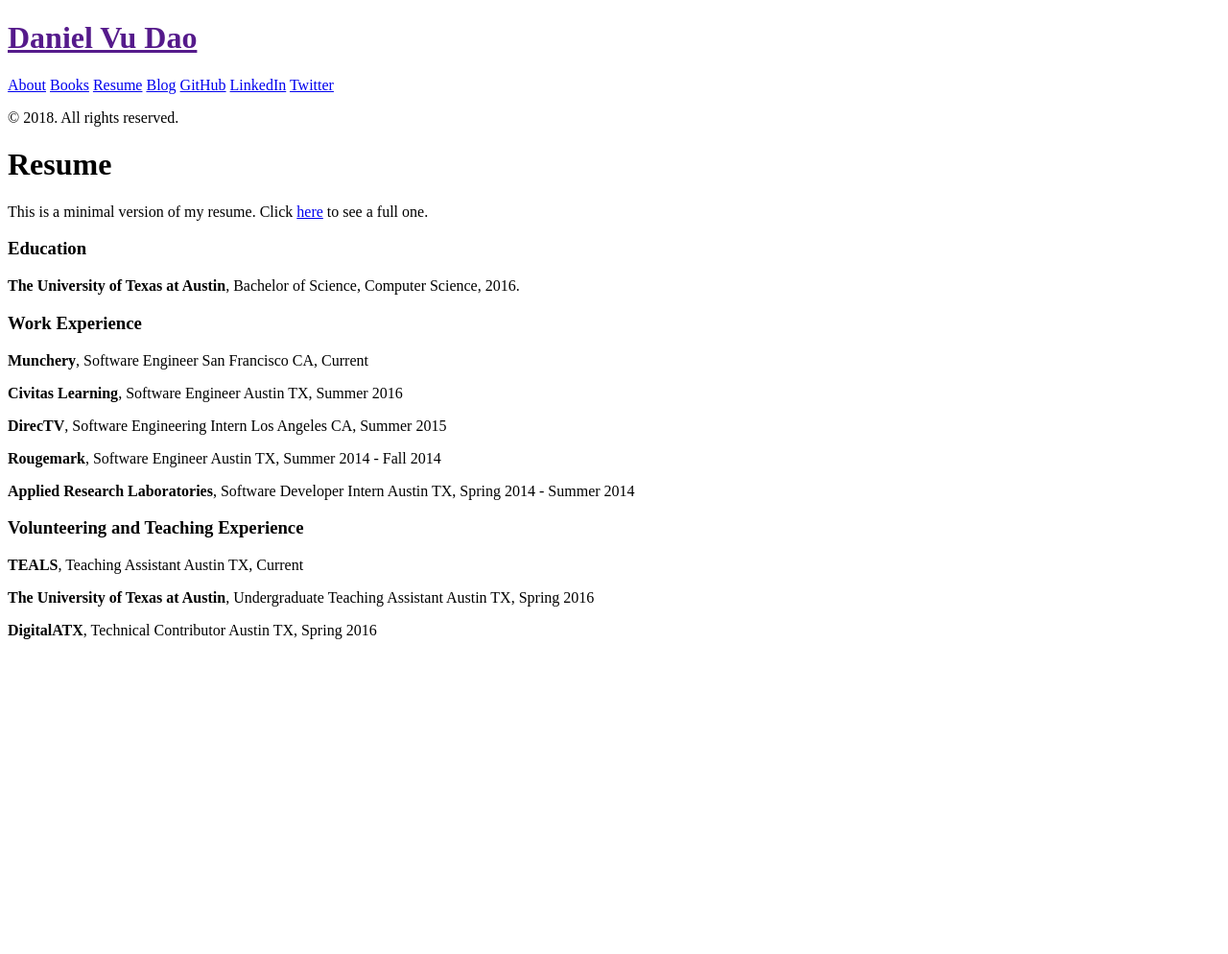
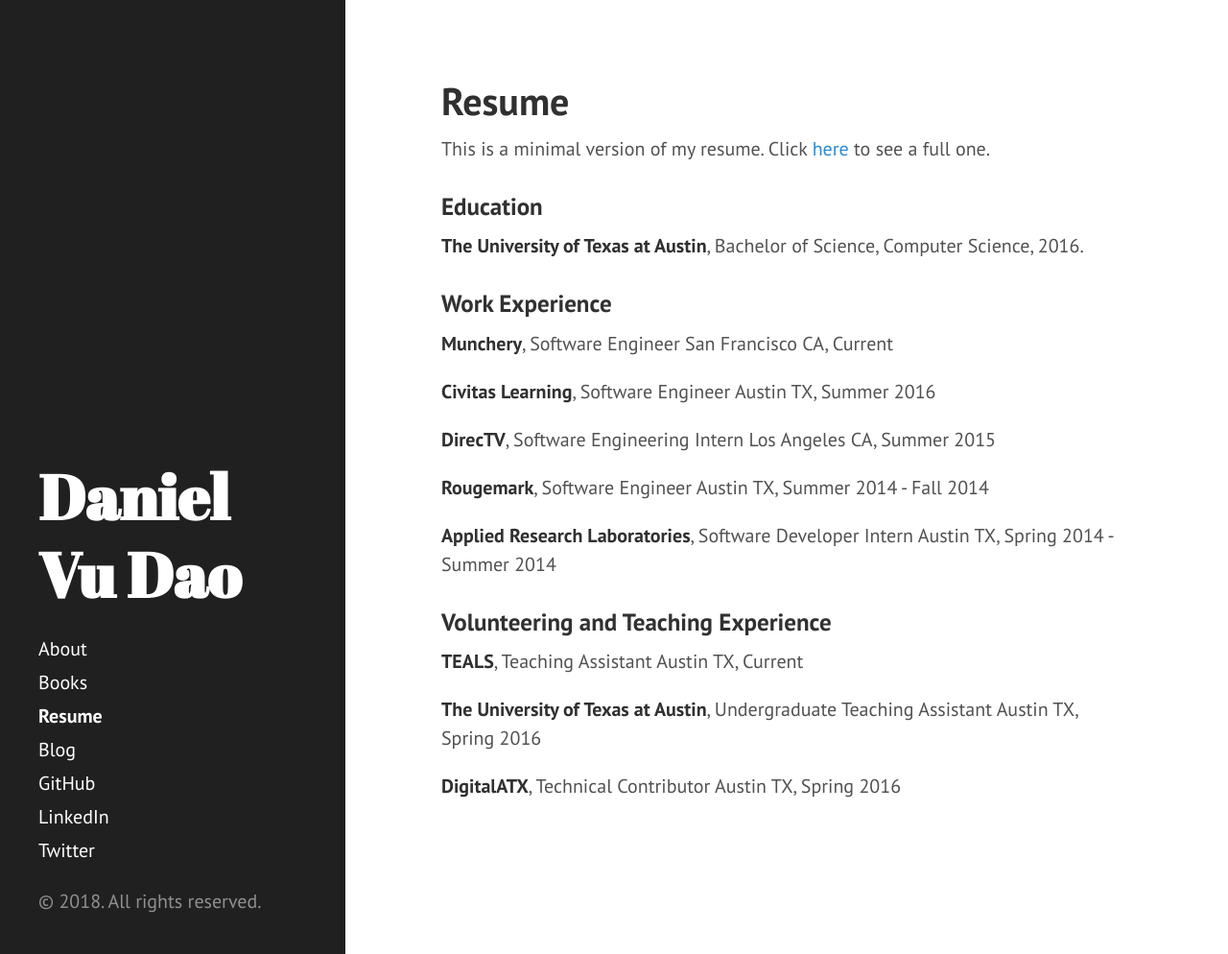
Before and after one commit to danielvdao/danielvdao.github.io, a Jekyll site: the page built from resume.md, in a window 1280 px wide and 994 px high. Shown: the whole window at 96% size. Built offline with Jekyll 4.4.1, drawn with Linux system fonts in a browser that asks for light colours.

Commit message:
Apparently relative URL is the way to go versus site.baseurl

```diff
--- a/404.html
+++ b/404.html
@@ -6,5 +6,5 @@
 
 <div class="page">
   <h1 class="page-title">404: Page not found</h1>
-  <p class="lead">Sorry, we've misplaced that URL or it's pointing to something that doesn't exist. <a href="{{ site.baseurl }}">Head back home</a> to try finding it again.</p>
+  <p class="lead">Sorry, we've misplaced that URL or it's pointing to something that doesn't exist. <a href="{{ "/" | relative_url }}">Head back home</a> to try finding it again.</p>
 </div>
--- a/_includes/head.html
+++ b/_includes/head.html
@@ -15,14 +15,14 @@
   </title>
 
   <!-- CSS -->
-  <link rel="stylesheet" href="{{ site.baseurl }}public/css/poole.css">
-  <link rel="stylesheet" href="{{ site.baseurl }}public/css/syntax.css">
-  <link rel="stylesheet" href="{{ site.baseurl }}public/css/hyde.css">
+  <link rel="stylesheet" href="{{ "/" | relative_url }}public/css/poole.css">
+  <link rel="stylesheet" href="{{ "/" | relative_url }}public/css/syntax.css">
+  <link rel="stylesheet" href="{{ "/" | relative_url }}public/css/hyde.css">
   <link rel="stylesheet" href="http://fonts.googleapis.com/css?family=PT+Sans:400,400italic,700|Abril+Fatface">
 
   <!-- Icons -->
-  <link rel="apple-touch-icon-precomposed" sizes="144x144" href="{{ site.baseurl }}public/apple-touch-icon-144-precomposed.png">
-                                 <link rel="shortcut icon" href="{{ site.baseurl }}public/favicon.ico">
+  <link rel="apple-touch-icon-precomposed" sizes="144x144" href="{{ "/" | relative_url }}public/apple-touch-icon-144-precomposed.png">
+                                 <link rel="shortcut icon" href="{{ "/" | relative_url }}public/favicon.ico">
 
   <!-- RSS -->
   <link rel="alternate" type="application/rss+xml" title="RSS" href="/atom.xml">
--- a/_includes/sidebar.html
+++ b/_includes/sidebar.html
@@ -2,7 +2,7 @@
   <div class="container sidebar-sticky">
     <div class="sidebar-about">
       <h1>
-        <a href="{{ site.baseurl }}">
+        <a href="{{ "/" | relative_url }}">
           {{ site.title }}
         </a>
       </h1>
--- a/index.html
+++ b/index.html
@@ -30,15 +30,15 @@
 
 <div class="pagination">
   {% if paginator.next_page %}
-    <a class="pagination-item older" href="{{ site.baseurl }}page{{paginator.next_page}}">Older</a>
+    <a class="pagination-item older" href="{{ "/" | relative_url }}page{{paginator.next_page}}">Older</a>
   {% else %}
     <span class="pagination-item older">Older</span>
   {% endif %}
   {% if paginator.previous_page %}
     {% if paginator.page == 2 %}
-      <a class="pagination-item newer" href="{{ site.baseurl }}">Newer</a>
+      <a class="pagination-item newer" href="{{ "/" | relative_url }}">Newer</a>
     {% else %}
-      <a class="pagination-item newer" href="{{ site.baseurl }}page{{paginator.previous_page}}">Newer</a>
+      <a class="pagination-item newer" href="{{ "/" | relative_url }}page{{paginator.previous_page}}">Newer</a>
     {% endif %}
   {% else %}
     <span class="pagination-item newer">Newer</span>
```
